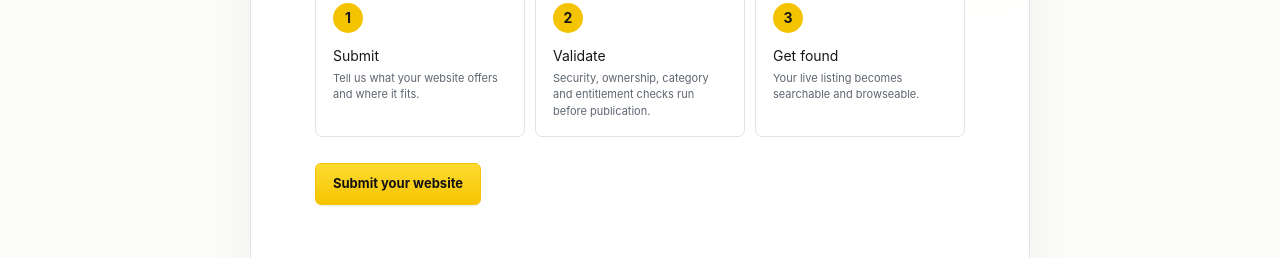
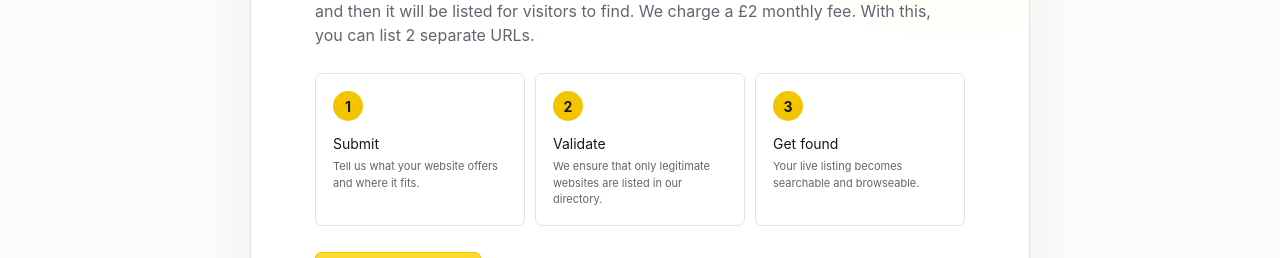
Before and after one commit to Sassalini/Finding-Sites, a Next.js app: page /how-it-works in a window 1280 px wide. Shown: the part 455-713 px from the top of the page. Built offline with nearby package versions, Linux system fonts and the light colour scheme; no server answers.

Commit message:
Text changes.

```diff
--- a/src/app/how-it-works/page.tsx
+++ b/src/app/how-it-works/page.tsx
@@ -5,5 +5,5 @@ import { MarketingPage } from "@/components/layout/MarketingPage";
 export const metadata: Metadata = { title: "How It Works", description: "How Finding Sites reviews, organises and publishes useful websites." };
 
 export default function HowItWorksPage() {
-  return <MarketingPage eyebrow="Clear by design" title="A directory shaped by people, not bidding wars" description="Validated listings publish into active categories after subscription entitlement. New category requests receive administrator review."><div className="process-grid"><div><strong>1</strong><h2>Submit</h2><p>Tell us what your website offers and where it fits.</p></div><div><strong>2</strong><h2>Validate</h2><p>Security, ownership, category and entitlement checks run before publication.</p></div><div><strong>3</strong><h2>Get found</h2><p>Your live listing becomes searchable and browseable.</p></div></div><Link href="/submit" className="button button-accent">Submit your website</Link></MarketingPage>;
+  return <MarketingPage eyebrow="" title="A Directory specifically for finding websites you’ve probably never heard of!" description="If you’re a site owner, simply sign up for an account, then submit your website to be added to the directory. We will check it to ensure it passes basic spam/scam checks and then it will be listed for visitors to find. We charge a £2 monthly fee. With this, you can list 2 separate URLs."><div className="process-grid"><div><strong>1</strong><h2>Submit</h2><p>Tell us what your website offers and where it fits.</p></div><div><strong>2</strong><h2>Validate</h2><p>We ensure that only legitimate websites are listed in our directory.</p></div><div><strong>3</strong><h2>Get found</h2><p>Your live listing becomes searchable and browseable.</p></div></div><Link href="/submit" className="button button-accent">Submit your website</Link></MarketingPage>;
 }
```
